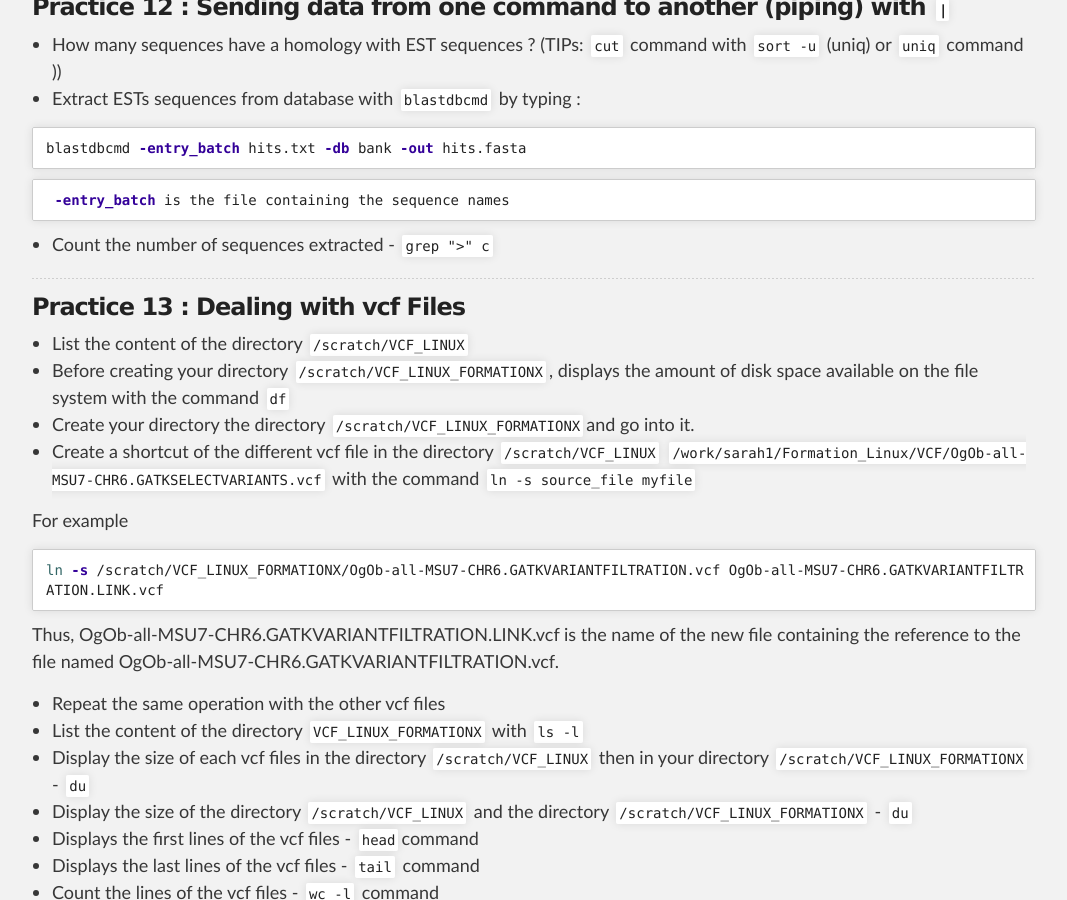
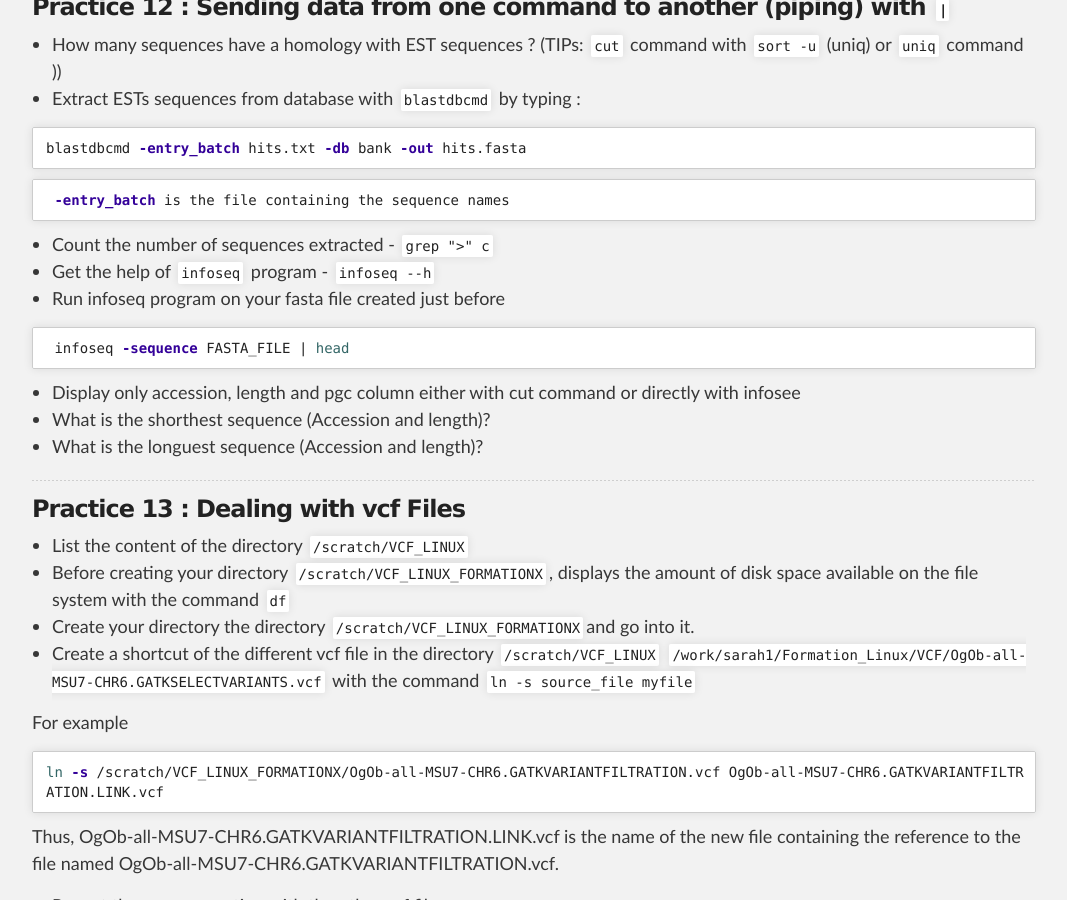
Before and after one commit to SouthGreenPlatform/trainings, a Jekyll site: the page built from _pages/linux/linuxPractice.md, in a window 1280 px wide and 900 px high, scrolled down 8234 px. Shown: the whole window, without its empty margins (106-1173 px from the left). Built offline with Jekyll 4.4.1, drawn with Linux system fonts in a browser that asks for light colours; nearby versions of some CDN libraries.

Commit message:
Update linuxPractice.md

```diff
--- a/_pages/linux/linuxPractice.md
+++ b/_pages/linux/linuxPractice.md
@@ -328,6 +328,14 @@ blastdbcmd -entry_batch hits.txt -db bank -out hits.fasta
 {% endhighlight %}
 
 * Count the number of sequences extracted - `grep ">" c `
+* Get the help of `infoseq` program - `infoseq --h`
+* Run infoseq program on your fasta file created just before
+{% highlight bash %}
+ infoseq -sequence FASTA_FILE | head
+{% endhighlight %}
+* Display only accession, length and pgc column either with cut command or directly with infosee
+* What is the shorthest sequence (Accession and length)?
+* What is the longuest sequence (Accession and length)?
 
 -----------------------
 
```
